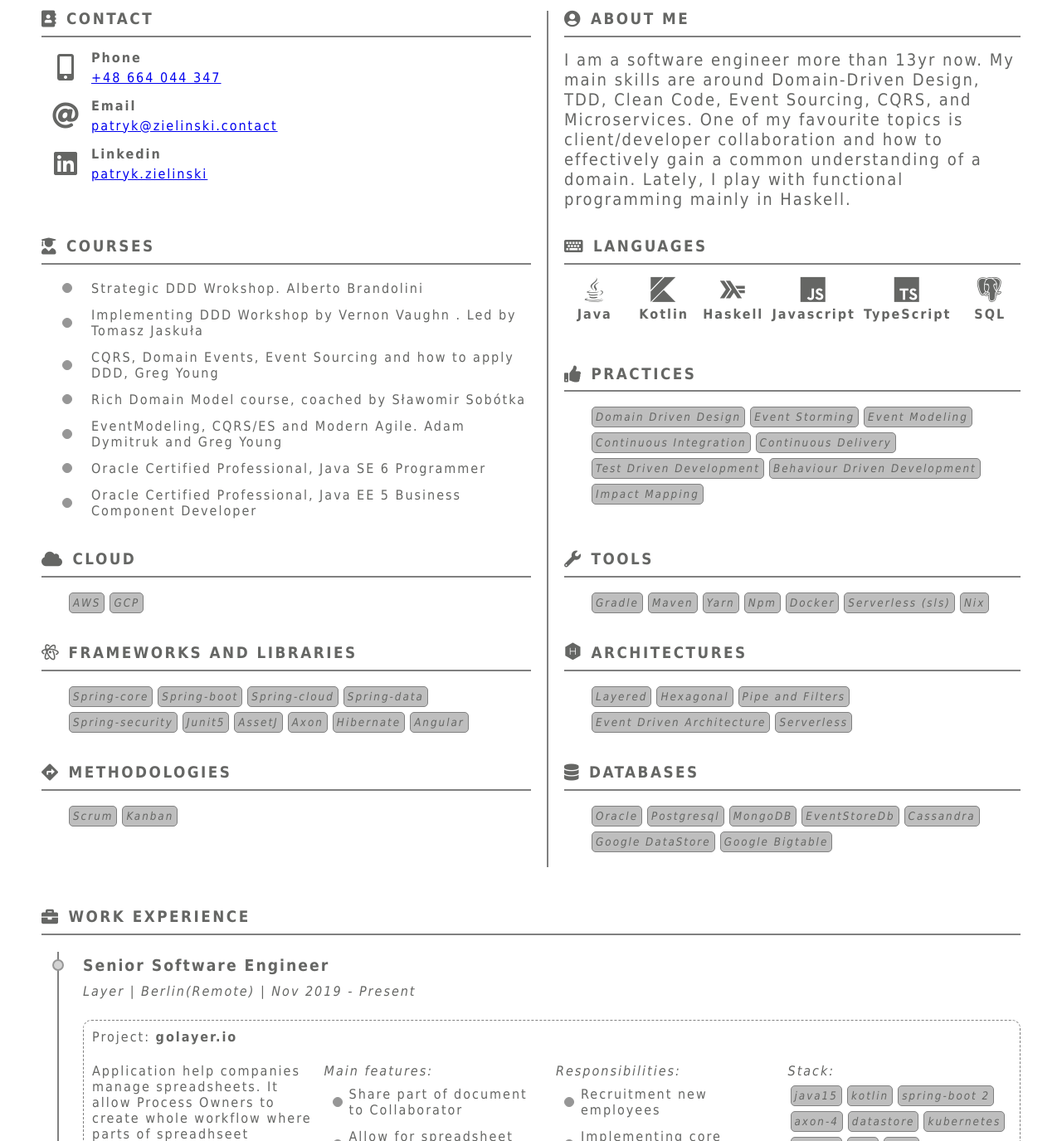
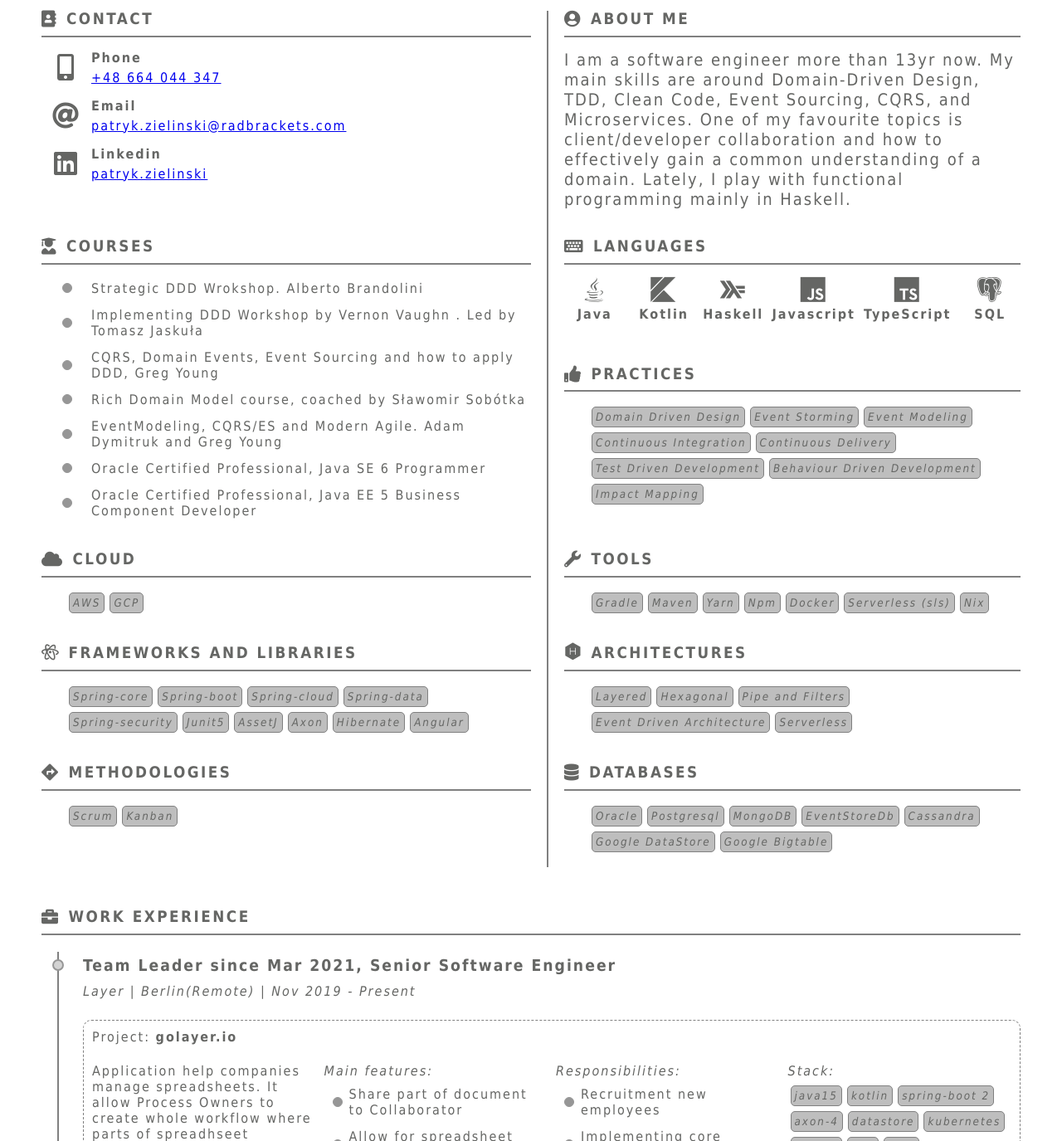
Before and after one commit to patryk-marcin-zielinski/cv-patryk-zielinski, a plain HTML site: page index.html in a window 1280 px wide. Shown: the part 228-1603 px from the top of the page at 83% size. Drawn offline with Linux system fonts and the light colour scheme; some icons are missing; files whose address does not match are found by name.

Commit message:
CV update

```diff
--- a/index.html
+++ b/index.html
@@ -51,7 +51,7 @@
 						</div>
 						<div class="details">
 							<div class="bold">Email</div>
-							<div><a href = "mailto: patryk@zielinski.contact">patryk@zielinski.contact</a></div>
+							<div><a href = "mailto: patryk@zielinski.contact">patryk.zielinski@radbrackets.com</a></div>
 						</div>
 					</div>
 					<div class="item">
@@ -208,7 +208,7 @@
 				<div class="section work">
 					<div class="content">
 						<div class="job">
-							<div class="title">Senior Software Engineer</div>
+							<div class="title">Team Leader since Mar 2021, Senior Software Engineer </div>
 							<div class="company">Layer | Berlin(Remote) | Nov 2019 - Present</div>
 							<div class="details">
 								<div class="project">
```
Also changed, not shown: 1 other file.
